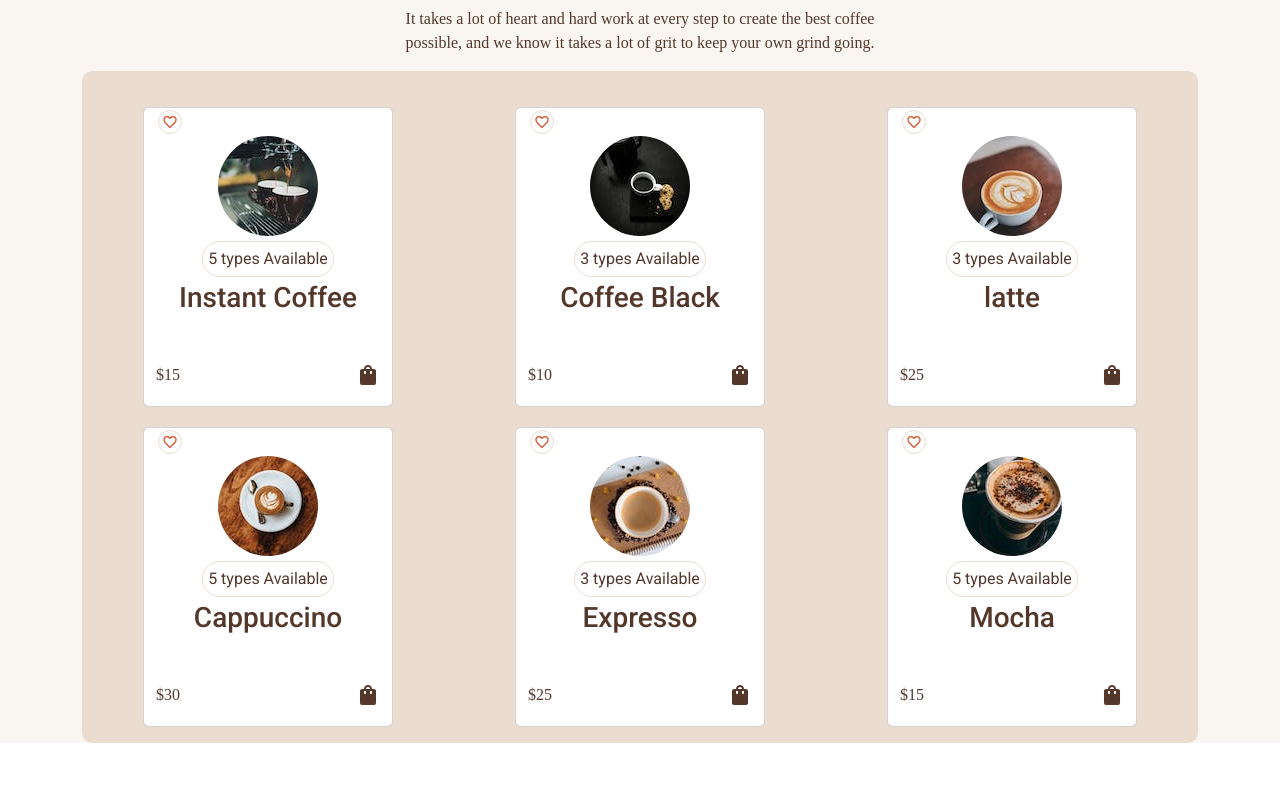
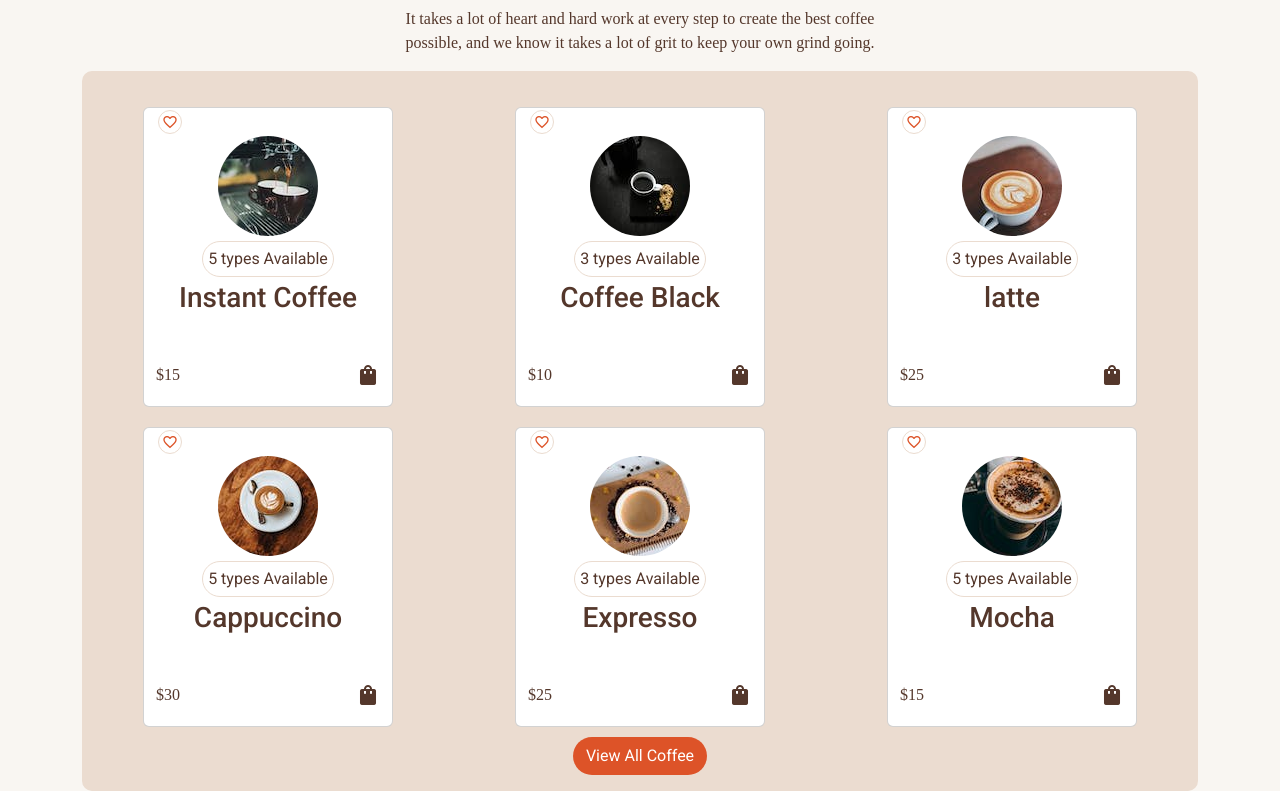
Before and after one commit to Carol254/qaffeeHaven, an Angular app: page / in a window 1280 px wide. Shown: the part 1212-2003 px from the top of the page. Before the commit the page ends 1955 px from the top, so only its background shows below. Built offline with nearby package versions, Linux system fonts and the light colour scheme.

Commit message:
few changes made

```diff
--- a/src/app/top-products/top-products.component.html
+++ b/src/app/top-products/top-products.component.html
@@ -106,6 +106,9 @@
                 </div>
             </div>
         </div>
+
+        <div class="view"><button class="btn">View All Coffee</button></div>
+
     </div>
 
 </div>
--- a/src/app/top-products/top-products.component.scss
+++ b/src/app/top-products/top-products.component.scss
@@ -55,3 +55,14 @@ h2,p{
     justify-content: center;
 
 }
+.btn{
+    background-color: #dd5328;
+    color: #fff;
+    border-radius: 20px;
+}
+.view{
+    display: flex;
+    align-items: center;
+    justify-content: center;
+    margin-top: 10px;
+}
```
